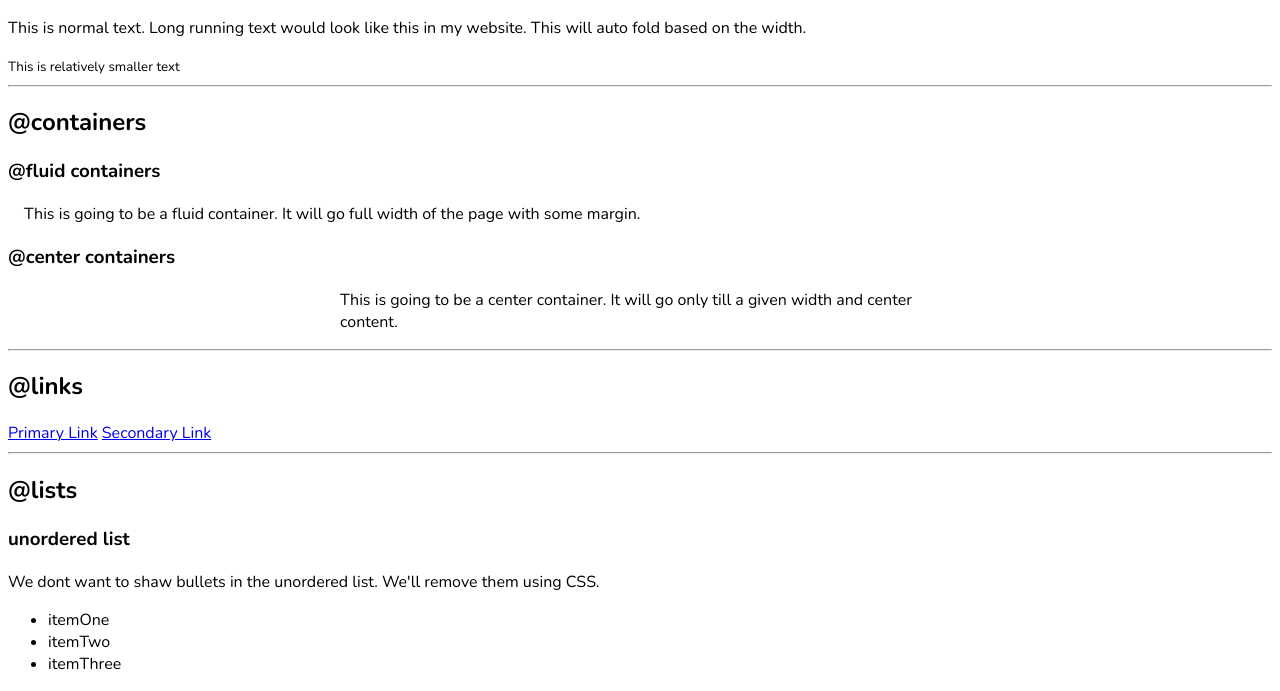
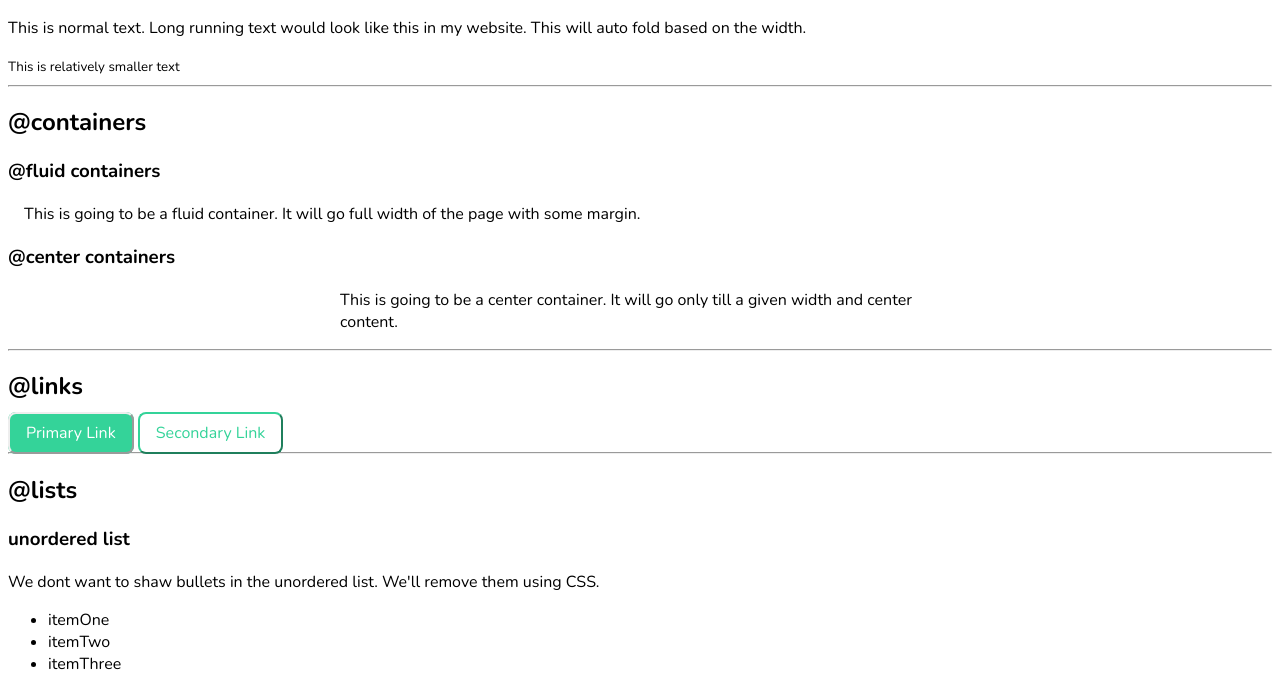
Before and after one commit to JackyKumarShaw/Personal-Component-Library, a plain HTML site: page index.html in a window 1280 px wide. Shown: the part 397-1088 px from the top of the page. Drawn offline with nearby package versions, Linux system fonts and the light colour scheme.

Commit message:
links component done

```diff
--- a/index.html
+++ b/index.html
@@ -44,8 +44,9 @@
     <hr>
 
     <h2>@links</h2>
-    <a href="/">Primary Link</a>
-    <a href="/">Secondary Link</a>
+    <a class="links link-primary" href="/">Primary Link</a>
+    <a
+    class="links link-secondary" href="/">Secondary Link</a>
 
     <hr>
 
--- a/styles/style.css
+++ b/styles/style.css
@@ -6,8 +6,10 @@ body{
     font-family: 'Nunito', sans-serif;
 }
 
-
-
+/** CSS Variable **/
+:root {
+    --primary-color: #34D399;
+}
 
 /** container **/
 
@@ -19,3 +21,26 @@ body{
     max-width: 600px;
     margin: auto;
 }
+
+/** links **/
+
+.links {
+    text-decoration: none;
+    padding: 0.5rem 1rem;
+}
+
+.link-primary {
+    border: 2px;
+    background-color: var(--primary-color);
+    border-radius: 0.5rem;
+    border-style: outset;
+    color:white;
+}
+
+.link-secondary {
+    border: 2px;
+    border-color: var(--primary-color);
+    border-radius: 0.5rem;
+    border-style: outset;
+    color: var(--primary-color);
+}
```
